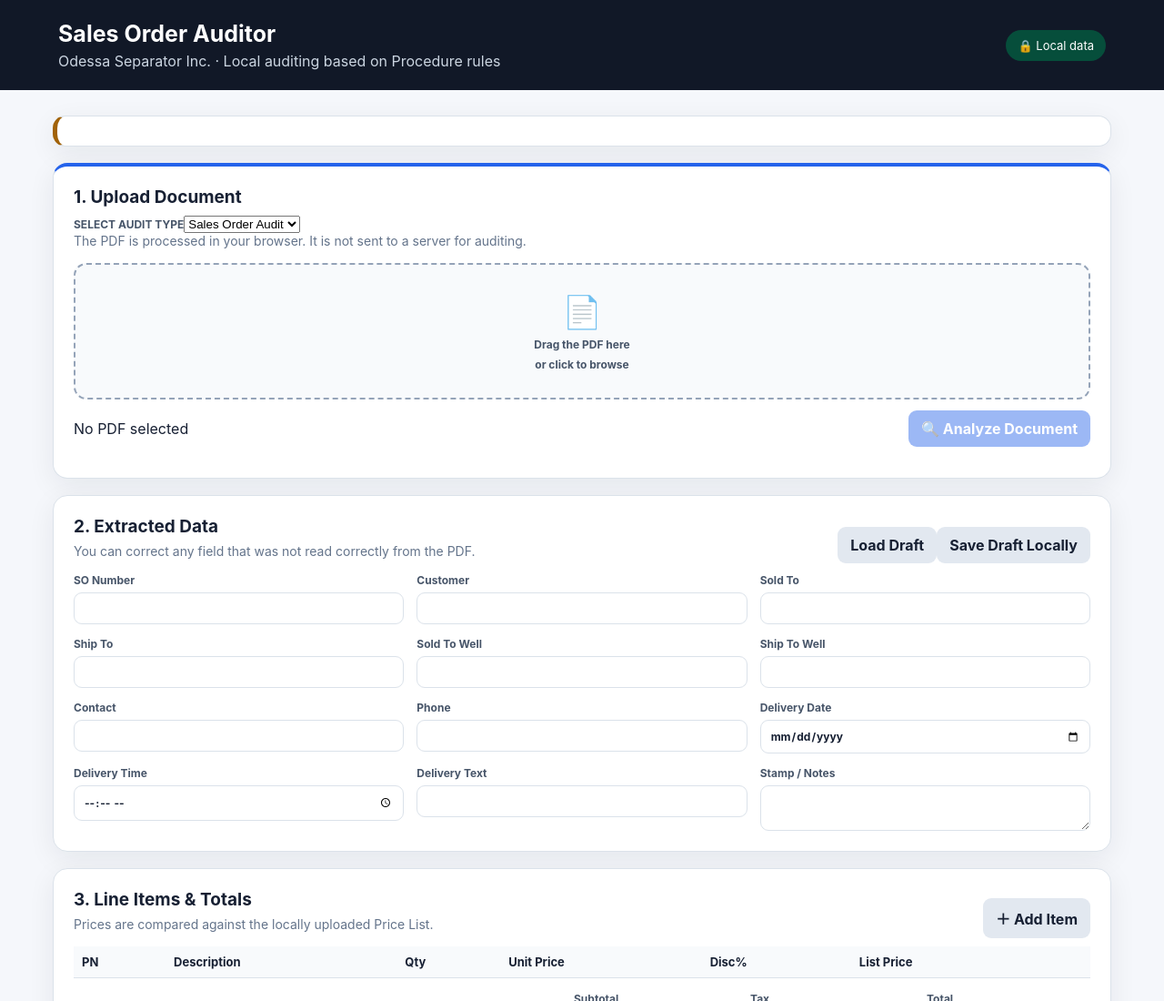
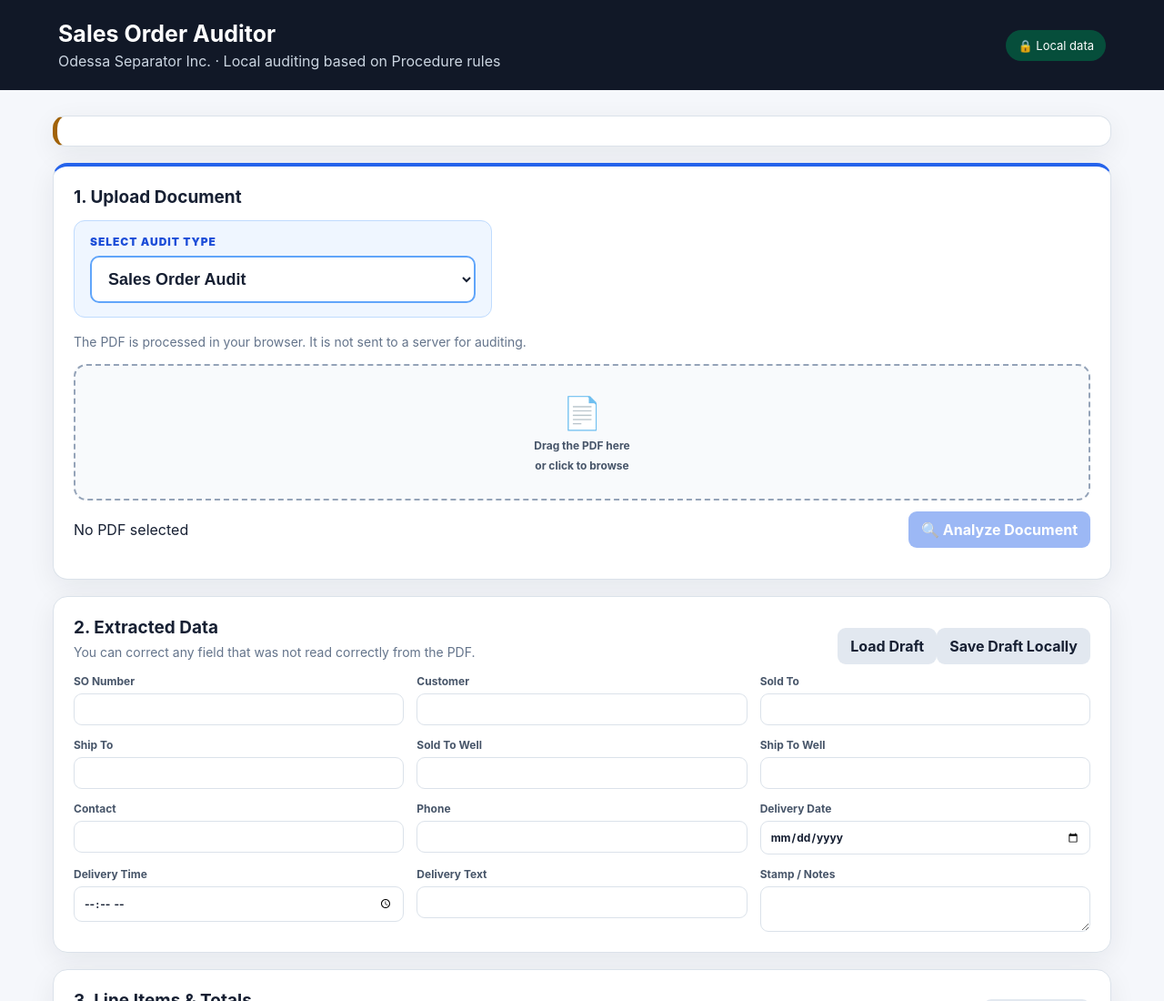
Before and after one commit to giovannycarvajald-arch/sales-order-auditor, a plain HTML site: page index.html in a window 1280 px wide. Shown: the top 1100 px of the page at 91% size. Drawn offline with Linux system fonts and the light colour scheme.

Commit message:
Style prominent audit type selector

```diff
--- a/styles.css
+++ b/styles.css
@@ -54,3 +54,6 @@ th,td{padding:9px;border-bottom:1px solid var(--border);text-align:left;font-siz
 .config-dot.ready{background:#16a34a}
 .config-footnote{font-size:11px;color:var(--muted);margin:11px 0 0}
 @media(max-width:700px){.config-files{grid-template-columns:1fr}.config-heading{align-items:flex-start}}
+
+/* Prominent audit type selector */
+.document-type-switch{display:flex;flex-direction:column;gap:8px;margin:14px 0 18px;padding:15px 17px;background:#eff6ff;border:1px solid #bfdbfe;border-radius:12px;max-width:460px}.document-type-switch label{font-size:12px;letter-spacing:.08em;color:#1d4ed8;font-weight:900}.document-type-switch select{width:100%;padding:13px 14px;border:2px solid #60a5fa;border-radius:10px;background:#fff;color:#172033;font-size:18px;font-weight:800;cursor:pointer;outline:none}.document-type-switch select:focus{border-color:#2563eb;box-shadow:0 0 0 3px #bfdbfe}
```
